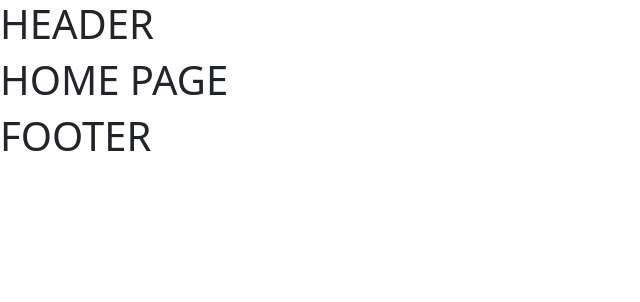
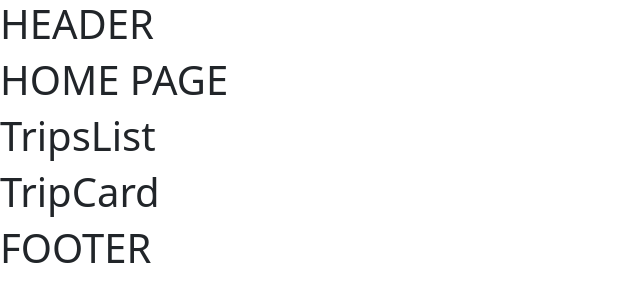
Before and after one commit to edoardolova/BooRoad-travel, a React (Vite) app: page / in a window 1280 px wide. Shown: the top 302 px of the page, without its empty margins (0-640 px from the left). Built offline with nearby package versions, Linux system fonts and the light colour scheme.

Commit message:
feat: add tripsList, TripCard components

```diff
--- /dev/null
+++ b/src/components/TripCard.jsx
@@ -0,0 +1,7 @@
+export default function TripCard(){
+    return(
+        <>
+            <h1>TripCard</h1>
+        </>
+    )
+}
--- /dev/null
+++ b/src/components/TripsList.jsx
@@ -0,0 +1,10 @@
+import TripCard from "./TripCard";
+
+export default function TripsList(){
+    return(
+        <>
+            <h1>TripsList</h1>
+            <TripCard/>
+        </>
+    )
+}
--- a/src/pages/HomePage.jsx
+++ b/src/pages/HomePage.jsx
@@ -1,7 +1,10 @@
+import TripsList from "../components/TripsList";
+
 export default function HomePage() {
     return (
         <>
             <h1>HOME PAGE</h1>
+            <TripsList/>
         </>
     )
 }
```
